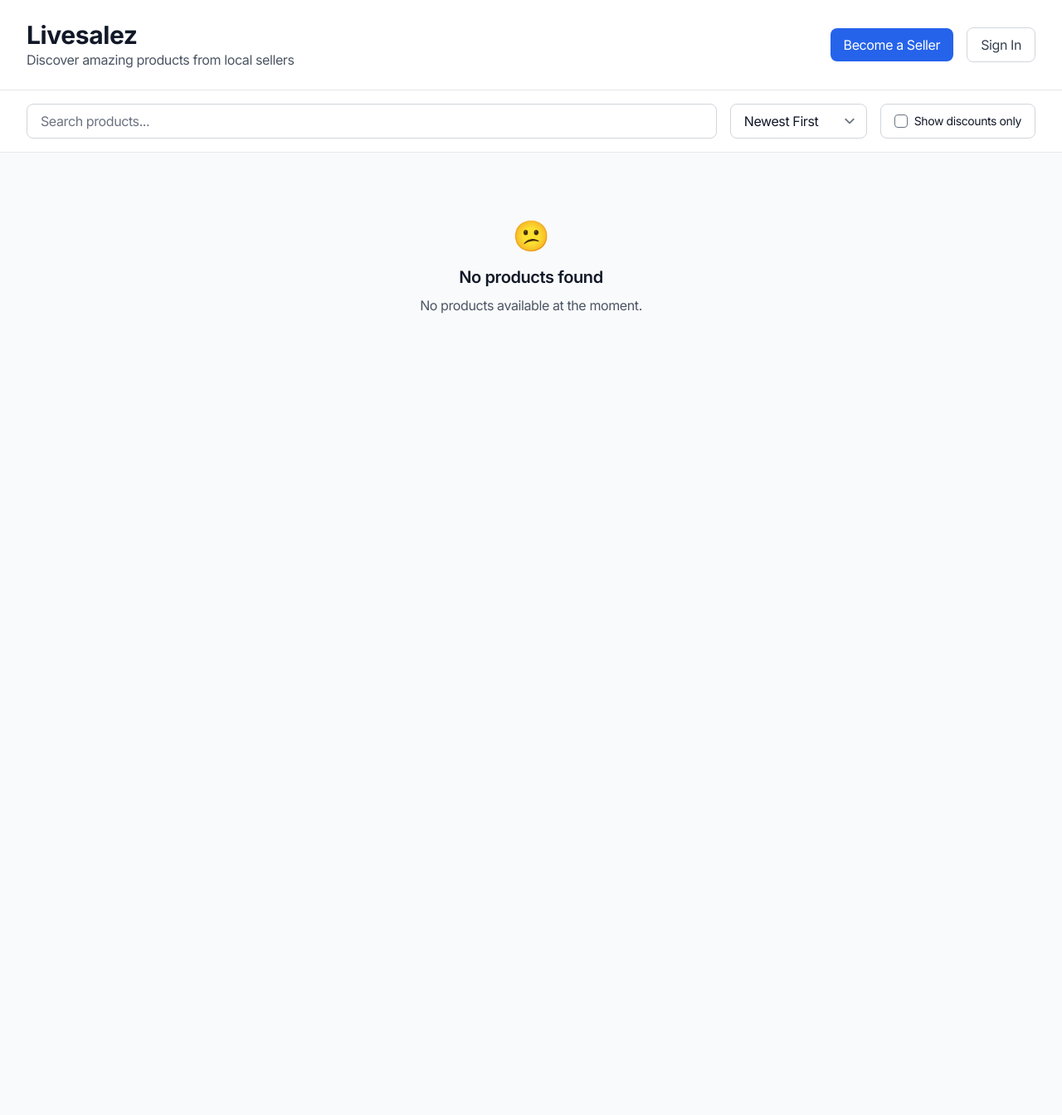
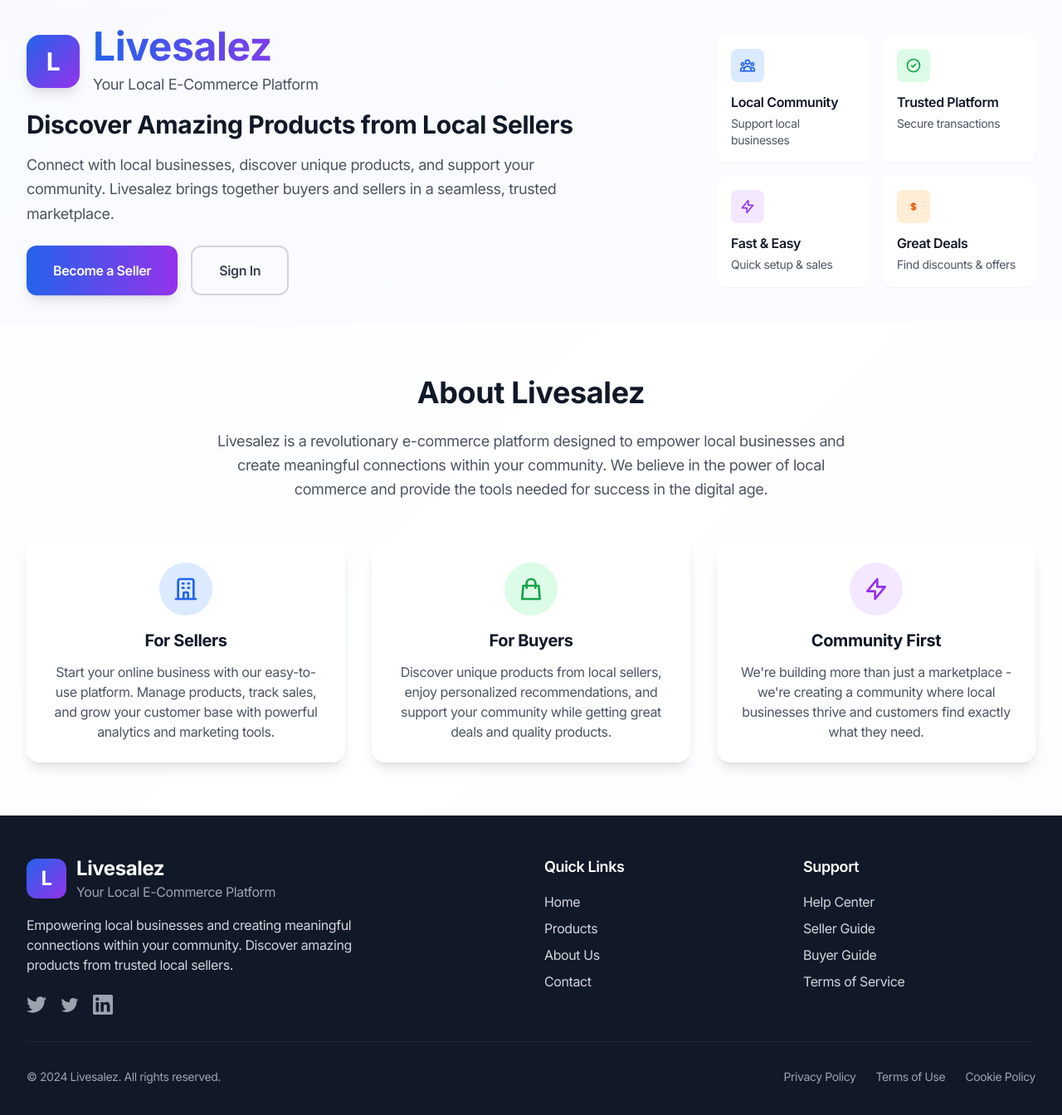
Before and after one commit to AfiqSafri/livesales, a Next.js app: page / in a window 1280 px wide. Shown: the top 1344 px of the page at 83% size. Before the commit the page ends 800 px from the top, so only its background shows below. Built offline with nearby package versions, Linux system fonts and the light colour scheme; no server answers; the database is empty.

Commit message:
fix page for introduction

```diff
--- a/src/app/page.js
+++ b/src/app/page.js
@@ -1,270 +1,236 @@
 "use client";
-import { useEffect, useState } from 'react';
 import { useRouter } from 'next/navigation';
-import { formatDiscountInfo } from '@/utils/productUtils';
 
 export default function HomePage() {
   const router = useRouter();
-  const [products, setProducts] = useState([]);
-  const [loading, setLoading] = useState(true);
-  const [error, setError] = useState('');
-  const [searchTerm, setSearchTerm] = useState('');
-  const [sortBy, setSortBy] = useState('newest');
-  const [showDiscountsOnly, setShowDiscountsOnly] = useState(false);
-
-  useEffect(() => {
-    fetchProducts();
-  }, []);
-
-  const fetchProducts = async () => {
-    try {
-      const res = await fetch('/api/products', {
-        method: 'GET',
-      });
-      const data = await res.json();
-
-      if (!res.ok) {
-        setError(data.error || 'Failed to fetch products');
-        return;
-      }
-
-      setProducts(data.products);
-    } catch (err) {
-      setError('Failed to load products');
-    } finally {
-      setLoading(false);
-    }
-  };
-
-  const filteredProducts = products
-    .filter(product => {
-      const matchesSearch = product.name.toLowerCase().includes(searchTerm.toLowerCase()) ||
-                          product.description.toLowerCase().includes(searchTerm.toLowerCase());
-
-      if (showDiscountsOnly) {
-        const discountInfo = formatDiscountInfo(product);
-        return matchesSearch && discountInfo && discountInfo.isValid;
-      }
-
-      return matchesSearch;
-    })
-    .sort((a, b) => {
-      switch (sortBy) {
-        case 'price-low':
-          return a.price - b.price;
-        case 'price-high':
-          return b.price - a.price;
-        case 'name':
-          return a.name.localeCompare(b.name);
-        case 'newest':
-        default:
-          return new Date(b.createdAt) - new Date(a.createdAt);
-      }
-    });
-
-  const getProductCard = (product) => {
-    const discountInfo = formatDiscountInfo(product);
-    const finalPrice = discountInfo ? discountInfo.discountedPrice : product.price;
 
   return (
-      <div key={product.id} className="bg-white rounded-lg shadow-md overflow-hidden hover:shadow-lg transition-shadow">
-        {/* Product Image */}
-        <div className="aspect-square bg-gray-100 relative overflow-hidden">
-          {product.images && product.images.length > 0 ? (
-            <img
-              src={product.images[0].url}
-              alt={product.name}
-              className="w-full h-full object-cover"
-            />
-          ) : (
-            <div className="w-full h-full flex items-center justify-center text-gray-400">
-              <svg className="w-12 h-12" fill="none" stroke="currentColor" viewBox="0 0 24 24">
-                <path strokeLinecap="round" strokeLinejoin="round" strokeWidth="2" d="M4 16l4.586-4.586a2 2 0 012.828 0L16 16m-2-2l1.586-1.586a2 2 0 012.828 0L20 14m-6-6h.01M6 20h12a2 2 0 002-2V6a2 2 0 00-2-2H6a2 2 0 00-2 2v12a2 2 0 002 2z"></path>
-              </svg>
+    <div className="min-h-screen bg-gradient-to-br from-blue-50 via-white to-purple-50">
+      {/* Hero Section */}
+      <div className="relative overflow-hidden">
+        <div className="absolute inset-0 bg-gradient-to-r from-blue-600/10 to-purple-600/10"></div>
+        <div className="relative bg-white/80 backdrop-blur-sm shadow-lg border-b border-white/20">
+          <div className="max-w-7xl mx-auto px-4 sm:px-6 lg:px-8 py-8">
+            <div className="flex flex-col lg:flex-row lg:items-center lg:justify-between gap-8">
+              <div className="flex-1">
+                <div className="flex items-center gap-4 mb-4">
+                  <div className="h-16 w-16 rounded-2xl bg-gradient-to-br from-blue-600 to-purple-600 flex items-center justify-center shadow-lg">
+                    <span className="text-white font-bold text-3xl">L</span>
                   </div>
-          )}
-
-          {/* Discount Badge */}
-          {discountInfo && discountInfo.isValid && (
-            <div className="absolute top-2 left-2 bg-red-500 text-white px-2 py-1 rounded-full text-xs font-medium">
-              {discountInfo.discountLabel}
-            </div>
-          )}
-
-          {/* Stock Badge */}
-          <div className="absolute top-2 right-2">
-            <span className={`px-2 py-1 rounded-full text-xs font-medium ${
-              product.quantity > 0 ? 'bg-green-100 text-green-800' : 'bg-red-100 text-red-800'
-            }`}>
-              {product.quantity > 0 ? 'In Stock' : 'Out of Stock'}
-            </span>
+                  <div>
+                    <h1 className="text-4xl lg:text-5xl font-bold bg-gradient-to-r from-blue-600 to-purple-600 bg-clip-text text-transparent">
+                      Livesalez
+                    </h1>
+                    <p className="text-lg text-gray-600 mt-2">Your Local E-Commerce Platform</p>
                   </div>
                 </div>
 
-        {/* Product Info */}
-        <div className="p-4">
-          <h3 className="font-semibold text-gray-900 mb-2 line-clamp-2">{product.name}</h3>
-          <p className="text-gray-600 text-sm mb-3 line-clamp-2">{product.description}</p>
+                <div className="max-w-2xl">
+                  <h2 className="text-2xl lg:text-3xl font-bold text-gray-900 mb-4">
+                    Discover Amazing Products from Local Sellers
+                  </h2>
+                  <p className="text-lg text-gray-600 mb-6 leading-relaxed">
+                    Connect with local businesses, discover unique products, and support your community.
+                    Livesalez brings together buyers and sellers in a seamless, trusted marketplace.
+                  </p>
 
-          {/* Price Section */}
-          <div className="mb-3">
-            {discountInfo && discountInfo.isValid ? (
-              <div className="space-y-1">
-                <div className="flex items-center gap-2">
-                  <span className="text-lg font-bold text-red-600">
-                    RM {finalPrice.toFixed(2)}
-                  </span>
-                  <span className="text-sm text-gray-500 line-through">
-                    RM {product.price.toFixed(2)}
-                  </span>
-                </div>
-                <p className="text-xs text-green-600">
-                  Save RM {discountInfo.savings.toFixed(2)}!
-                </p>
-              </div>
-            ) : (
-              <span className="text-lg font-bold text-gray-900">
-                RM {product.price.toFixed(2)}
-              </span>
-            )}
-          </div>
-
-          {/* Seller Info */}
-          <div className="flex items-center justify-between text-xs text-gray-500 mb-3">
-            <span>by {product.seller.name}</span>
-            {product.seller.companyName && (
-              <span>{product.seller.companyName}</span>
-            )}
-          </div>
-
-          {/* Action Button */}
-          <button
-            onClick={() => router.push(`/product/${product.id}`)}
-            disabled={product.quantity === 0}
-            className={`w-full py-2 px-4 rounded-lg font-medium transition-colors ${
-              product.quantity > 0
-                ? 'bg-blue-600 text-white hover:bg-blue-700'
-                : 'bg-gray-300 text-gray-500 cursor-not-allowed'
-            }`}
-          >
-            {product.quantity > 0 ? 'View Details' : 'Out of Stock'}
-          </button>
-        </div>
-      </div>
-    );
-  };
-
-  if (loading) {
-    return (
-      <div className="min-h-screen bg-gray-50 flex items-center justify-center">
-        <div className="text-center">
-          <div className="animate-spin rounded-full h-12 w-12 border-b-2 border-blue-600 mx-auto mb-4"></div>
-          <p>Loading products...</p>
-        </div>
-      </div>
-    );
-  }
-
-  return (
-    <div className="min-h-screen bg-gray-50">
-      {/* Header */}
-      <div className="bg-white shadow-sm border-b">
-        <div className="max-w-7xl mx-auto px-4 sm:px-6 lg:px-8 py-6">
-          <div className="flex flex-col sm:flex-row sm:items-center sm:justify-between gap-4">
-            <div>
-              <h1 className="text-3xl font-bold text-gray-900">Livesalez</h1>
-              <p className="text-gray-600">Discover amazing products from local sellers</p>
-            </div>
-            <div className="flex items-center gap-4">
+                  <div className="flex flex-col sm:flex-row gap-4">
                     <button
                       onClick={() => router.push('/register')}
-                className="bg-blue-600 text-white px-4 py-2 rounded-lg hover:bg-blue-700 transition-colors"
+                      className="bg-gradient-to-r from-blue-600 to-purple-600 text-white px-8 py-4 rounded-xl font-semibold hover:from-blue-700 hover:to-purple-700 transition-all duration-200 hover:scale-105 shadow-lg hover:shadow-xl"
                     >
                       Become a Seller
                     </button>
                     <button
                       onClick={() => router.push('/login')}
-                className="border border-gray-300 text-gray-700 px-4 py-2 rounded-lg hover:bg-gray-50 transition-colors"
+                      className="border-2 border-gray-300 text-gray-700 px-8 py-4 rounded-xl font-semibold hover:bg-gray-50 hover:border-gray-400 transition-all duration-200 hover:scale-105"
                     >
                       Sign In
                     </button>
                   </div>
                 </div>
               </div>
+
+              {/* Features Grid */}
+              <div className="lg:w-96 grid grid-cols-2 gap-4">
+                <div className="bg-white/60 backdrop-blur-sm p-4 rounded-xl border border-white/20 shadow-sm">
+                  <div className="w-10 h-10 bg-blue-100 rounded-lg flex items-center justify-center mb-3">
+                    <svg className="w-5 h-5 text-blue-600" fill="none" stroke="currentColor" viewBox="0 0 24 24">
+                      <path strokeLinecap="round" strokeLinejoin="round" strokeWidth="2" d="M17 20h5v-2a3 3 0 00-5.356-1.857M17 20H7m10 0v-2c0-.656-.126-1.283-.356-1.857M7 20H2v-2a3 3 0 015.356-1.857M7 20v-2c0-.656.126-1.283.356-1.857m0 0a5.002 5.002 0 019.288 0M15 7a3 3 0 11-6 0 3 3 0 016 0zm6 3a2 2 0 11-4 0 2 2 0 014 0zM7 10a2 2 0 11-4 0 2 2 0 014 0z"></path>
+                    </svg>
+                  </div>
+                  <h3 className="font-semibold text-gray-900 mb-1">Local Community</h3>
+                  <p className="text-sm text-gray-600">Support local businesses</p>
                 </div>
 
-      {/* Filters and Search */}
-      <div className="bg-white border-b">
-        <div className="max-w-7xl mx-auto px-4 sm:px-6 lg:px-8 py-4">
-          <div className="flex flex-col sm:flex-row gap-4">
-            {/* Search */}
-            <div className="flex-1">
-              <input
-                type="text"
-                placeholder="Search products..."
-                value={searchTerm}
-                onChange={(e) => setSearchTerm(e.target.value)}
-                className="w-full px-4 py-2 border border-gray-300 rounded-lg focus:ring-2 focus:ring-blue-500 focus:border-transparent"
-              />
+                <div className="bg-white/60 backdrop-blur-sm p-4 rounded-xl border border-white/20 shadow-sm">
+                  <div className="w-10 h-10 bg-green-100 rounded-lg flex items-center justify-center mb-3">
+                    <svg className="w-5 h-5 text-green-600" fill="none" stroke="currentColor" viewBox="0 0 24 24">
+                      <path strokeLinecap="round" strokeLinejoin="round" strokeWidth="2" d="M9 12l2 2 4-4m6 2a9 9 0 11-18 0 9 9 0 0118 0z"></path>
+                    </svg>
+                  </div>
+                  <h3 className="font-semibold text-gray-900 mb-1">Trusted Platform</h3>
+                  <p className="text-sm text-gray-600">Secure transactions</p>
                 </div>
 
-            {/* Sort */}
-            <select
-              value={sortBy}
-              onChange={(e) => setSortBy(e.target.value)}
-              className="px-4 py-2 border border-gray-300 rounded-lg focus:ring-2 focus:ring-blue-500 focus:border-transparent"
-            >
-              <option value="newest">Newest First</option>
-              <option value="price-low">Price: Low to High</option>
-              <option value="price-high">Price: High to Low</option>
-              <option value="name">Name A-Z</option>
-            </select>
+                <div className="bg-white/60 backdrop-blur-sm p-4 rounded-xl border border-white/20 shadow-sm">
+                  <div className="w-10 h-10 bg-purple-100 rounded-lg flex items-center justify-center mb-3">
+                    <svg className="w-5 h-5 text-purple-600" fill="none" stroke="currentColor" viewBox="0 0 24 24">
+                      <path strokeLinecap="round" strokeLinejoin="round" strokeWidth="2" d="M13 10V3L4 14h7v7l9-11h-7z"></path>
+                    </svg>
+                  </div>
+                  <h3 className="font-semibold text-gray-900 mb-1">Fast & Easy</h3>
+                  <p className="text-sm text-gray-600">Quick setup & sales</p>
+                </div>
 
-            {/* Discount Filter */}
-            <label className="flex items-center gap-2 px-4 py-2 border border-gray-300 rounded-lg cursor-pointer hover:bg-gray-50">
-              <input
-                type="checkbox"
-                checked={showDiscountsOnly}
-                onChange={(e) => setShowDiscountsOnly(e.target.checked)}
-                className="rounded"
-              />
-              <span className="text-sm">Show discounts only</span>
-            </label>
+                <div className="bg-white/60 backdrop-blur-sm p-4 rounded-xl border border-white/20 shadow-sm">
+                  <div className="w-10 h-10 bg-orange-100 rounded-lg flex items-center justify-center mb-3">
+                    <svg className="w-5 h-5 text-orange-600" fill="none" stroke="currentColor" viewBox="0 0 24 24">
+                      <path strokeLinecap="round" strokeLinejoin="round" strokeWidth="2" d="M12 8c-1.657 0-3 .895-3 2s1.343 2 3 2 3 .895 3 2-1.343 2-3 2m0-8c1.11 0 2.08.402 2.599 1M12 8V7m0 1v8m0 0v1m0-1c-1.11 0-2.08-.402-2.599-1"></path>
+                    </svg>
+                  </div>
+                  <h3 className="font-semibold text-gray-900 mb-1">Great Deals</h3>
+                  <p className="text-sm text-gray-600">Find discounts & offers</p>
+                </div>
+              </div>
+            </div>
           </div>
         </div>
       </div>
 
-      {/* Products Grid */}
-      <div className="max-w-7xl mx-auto px-4 sm:px-6 lg:px-8 py-8">
-        {error && (
-          <div className="bg-red-50 border border-red-200 text-red-800 px-4 py-3 rounded-lg mb-6">
-            {error}
-          </div>
-        )}
-
-        {filteredProducts.length === 0 ? (
-          <div className="text-center py-12">
-            <div className="text-4xl mb-4">😕</div>
-            <h2 className="text-xl font-semibold text-gray-900 mb-2">No products found</h2>
-            <p className="text-gray-600">
-              {searchTerm ? 'Try adjusting your search terms.' : 'No products available at the moment.'}
-            </p>
-          </div>
-        ) : (
-          <>
-            <div className="mb-6">
-              <p className="text-gray-600">
-                Showing {filteredProducts.length} of {products.length} products
-                {showDiscountsOnly && ' with active discounts'}
+      {/* About Section */}
+      <div className="py-16 bg-white/60 backdrop-blur-sm">
+        <div className="max-w-7xl mx-auto px-4 sm:px-6 lg:px-8">
+          <div className="text-center mb-12">
+            <h2 className="text-3xl lg:text-4xl font-bold text-gray-900 mb-6">
+              About Livesalez
+            </h2>
+            <p className="text-lg text-gray-600 max-w-3xl mx-auto leading-relaxed">
+              Livesalez is a revolutionary e-commerce platform designed to empower local businesses and create
+              meaningful connections within your community. We believe in the power of local commerce and
+              provide the tools needed for success in the digital age.
             </p>
           </div>
 
-            <div className="grid grid-cols-1 sm:grid-cols-2 lg:grid-cols-3 xl:grid-cols-4 gap-6">
-              {filteredProducts.map(getProductCard)}
+          <div className="grid grid-cols-1 md:grid-cols-3 gap-8">
+            <div className="text-center p-6 bg-white/80 backdrop-blur-sm rounded-2xl border border-white/20 shadow-lg">
+              <div className="w-16 h-16 bg-blue-100 rounded-full flex items-center justify-center mx-auto mb-4">
+                <svg className="w-8 h-8 text-blue-600" fill="none" stroke="currentColor" viewBox="0 0 24 24">
+                  <path strokeLinecap="round" strokeLinejoin="round" strokeWidth="2" d="M19 21V5a2 2 0 00-2-2H7a2 2 0 00-2 2v16m14 0h2m-2 0h-5m-9 0H3m2 0h5M9 7h1m-1 4h1m4-4h1m-1 4h1m-5 10v-5a1 1 0 011-1h2a1 1 0 011 1v5m-4 0h4"></path>
+                </svg>
               </div>
-          </>
-        )}
+              <h3 className="text-xl font-bold text-gray-900 mb-3">For Sellers</h3>
+              <p className="text-gray-600">
+                Start your online business with our easy-to-use platform. Manage products, track sales,
+                and grow your customer base with powerful analytics and marketing tools.
+              </p>
             </div>
+
+            <div className="text-center p-6 bg-white/80 backdrop-blur-sm rounded-2xl border border-white/20 shadow-lg">
+              <div className="w-16 h-16 bg-green-100 rounded-full flex items-center justify-center mx-auto mb-4">
+                <svg className="w-8 h-8 text-green-600" fill="none" stroke="currentColor" viewBox="0 0 24 24">
+                  <path strokeLinecap="round" strokeLinejoin="round" strokeWidth="2" d="M16 11V7a4 4 0 00-8 0v4M5 9h14l1 12H4L5 9z"></path>
+                </svg>
+              </div>
+              <h3 className="text-xl font-bold text-gray-900 mb-3">For Buyers</h3>
+              <p className="text-gray-600">
+                Discover unique products from local sellers, enjoy personalized recommendations,
+                and support your community while getting great deals and quality products.
+              </p>
+            </div>
+
+            <div className="text-center p-6 bg-white/80 backdrop-blur-sm rounded-2xl border border-white/20 shadow-lg">
+              <div className="w-16 h-16 bg-purple-100 rounded-full flex items-center justify-center mx-auto mb-4">
+                <svg className="w-8 h-8 text-purple-600" fill="none" stroke="currentColor" viewBox="0 0 24 24">
+                  <path strokeLinecap="round" strokeLinejoin="round" strokeWidth="2" d="M13 10V3L4 14h7v7l9-11h-7z"></path>
+                </svg>
+              </div>
+              <h3 className="text-xl font-bold text-gray-900 mb-3">Community First</h3>
+              <p className="text-gray-600">
+                We're building more than just a marketplace - we're creating a community where
+                local businesses thrive and customers find exactly what they need.
+              </p>
+            </div>
+          </div>
+        </div>
+      </div>
+
+      {/* Footer */}
+      <footer className="bg-gray-900 text-white">
+        <div className="max-w-7xl mx-auto px-4 sm:px-6 lg:px-8 py-12">
+          <div className="grid grid-cols-1 md:grid-cols-4 gap-8">
+            {/* Company Info */}
+            <div className="col-span-1 md:col-span-2">
+              <div className="flex items-center gap-3 mb-4">
+                <div className="h-12 w-12 rounded-xl bg-gradient-to-br from-blue-600 to-purple-600 flex items-center justify-center">
+                  <span className="text-white font-bold text-2xl">L</span>
+                </div>
+                <div>
+                  <h3 className="text-2xl font-bold">Livesalez</h3>
+                  <p className="text-gray-400">Your Local E-Commerce Platform</p>
+                </div>
+              </div>
+              <p className="text-gray-300 mb-6 max-w-md">
+                Empowering local businesses and creating meaningful connections within your community.
+                Discover amazing products from trusted local sellers.
+              </p>
+              <div className="flex space-x-4">
+                <a href="#" className="text-gray-400 hover:text-white transition-colors">
+                  <svg className="w-6 h-6" fill="currentColor" viewBox="0 0 24 24">
+                    <path d="M24 4.557c-.883.392-1.832.656-2.828.775 1.017-.609 1.798-1.574 2.165-2.724-.951.564-2.005.974-3.127 1.195-.897-.957-2.178-1.555-3.594-1.555-3.179 0-5.515 2.966-4.797 6.045-4.091-.205-7.719-2.165-10.148-5.144-1.29 2.213-.669 5.108 1.523 6.574-.806-.026-1.566-.247-2.229-.616-.054 2.281 1.581 4.415 3.949 4.89-.693.188-1.452.232-2.224.084.626 1.956 2.444 3.379 4.6 3.419-2.07 1.623-4.678 2.348-7.29 2.04 2.179 1.397 4.768 2.212 7.548 2.212 9.142 0 14.307-7.721 13.995-14.646.962-.695 1.797-1.562 2.457-2.549z"/>
+                  </svg>
+                </a>
+                <a href="#" className="text-gray-400 hover:text-white transition-colors">
+                  <svg className="w-6 h-6" fill="currentColor" viewBox="0 0 24 24">
+                    <path d="M22.46 6c-.77.35-1.6.58-2.46.69.88-.53 1.56-1.37 1.88-2.38-.83.5-1.75.85-2.72 1.05C18.37 4.5 17.26 4 16 4c-2.35 0-4.27 1.92-4.27 4.29 0 .34.04.67.11.98C8.28 9.09 5.11 7.38 3 4.79c-.37.63-.58 1.37-.58 2.15 0 1.49.75 2.81 1.91 3.56-.71 0-1.37-.2-1.95-.5v.03c0 2.08 1.48 3.82 3.44 4.21a4.22 4.22 0 0 1-1.93.07 4.28 4.28 0 0 0 4 2.98 8.521 8.521 0 0 1-5.33 1.84c-.34 0-.68-.02-1.02-.06C3.44 20.29 5.7 21 8.12 21 16 21 20.33 14.46 20.33 8.79c0-.19 0-.37-.01-.56.84-.6 1.56-1.36 2.14-2.23z"/>
+                  </svg>
+                </a>
+                <a href="#" className="text-gray-400 hover:text-white transition-colors">
+                  <svg className="w-6 h-6" fill="currentColor" viewBox="0 0 24 24">
+                    <path d="M20.447 20.452h-3.554v-5.569c0-1.328-.027-3.037-1.852-3.037-1.853 0-2.136 1.445-2.136 2.939v5.667H9.351V9h3.414v1.561h.046c.477-.9 1.637-1.85 3.37-1.85 3.601 0 4.267 2.37 4.267 5.455v6.286zM5.337 7.433c-1.144 0-2.063-.926-2.063-2.065 0-1.138.92-2.063 2.063-2.063 1.14 0 2.064.925 2.064 2.063 0 1.139-.925 2.065-2.064 2.065zm1.782 13.019H3.555V9h3.564v11.452zM22.225 0H1.771C.792 0 0 .774 0 1.729v20.542C0 23.227.792 24 1.771 24h20.451C23.2 24 24 23.227 24 22.271V1.729C24 .774 23.2 0 22.222 0h.003z"/>
+                  </svg>
+                </a>
+              </div>
+            </div>
+
+            {/* Quick Links */}
+            <div>
+              <h4 className="text-lg font-semibold mb-4">Quick Links</h4>
+              <ul className="space-y-2">
+                <li><a href="#" className="text-gray-300 hover:text-white transition-colors">Home</a></li>
+                <li><a href="#" className="text-gray-300 hover:text-white transition-colors">Products</a></li>
+                <li><a href="#" className="text-gray-300 hover:text-white transition-colors">About Us</a></li>
+                <li><a href="#" className="text-gray-300 hover:text-white transition-colors">Contact</a></li>
+              </ul>
+            </div>
+
+            {/* Support */}
+            <div>
+              <h4 className="text-lg font-semibold mb-4">Support</h4>
+              <ul className="text-gray-300">
+                <li className="mb-2"><a href="#" className="hover:text-white transition-colors">Help Center</a></li>
+                <li className="mb-2"><a href="#" className="hover:text-white transition-colors">Seller Guide</a></li>
+                <li className="mb-2"><a href="#" className="text-gray-300 hover:text-white transition-colors">Buyer Guide</a></li>
+                <li className="mb-2"><a href="#" className="text-gray-300 hover:text-white transition-colors">Terms of Service</a></li>
+              </ul>
+            </div>
+          </div>
+
+          {/* Bottom Bar */}
+          <div className="border-t border-gray-800 mt-8 pt-8">
+            <div className="flex flex-col md:flex-row justify-between items-center">
+              <p className="text-gray-400 text-sm">
+                © 2024 Livesalez. All rights reserved.
+              </p>
+              <div className="flex space-x-6 mt-4 md:mt-0">
+                <a href="#" className="text-gray-400 hover:text-white text-sm transition-colors">Privacy Policy</a>
+                <a href="#" className="text-gray-400 hover:text-white text-sm transition-colors">Terms of Use</a>
+                <a href="#" className="text-gray-400 hover:text-white text-sm transition-colors">Cookie Policy</a>
+              </div>
+            </div>
+          </div>
+        </div>
+      </footer>
     </div>
   );
 }
```
Also changed, not shown: src/app/seller/dashboard/create-product/page.js (+114 -8 lines). Lines whose indentation alone changed are shown as unchanged.
